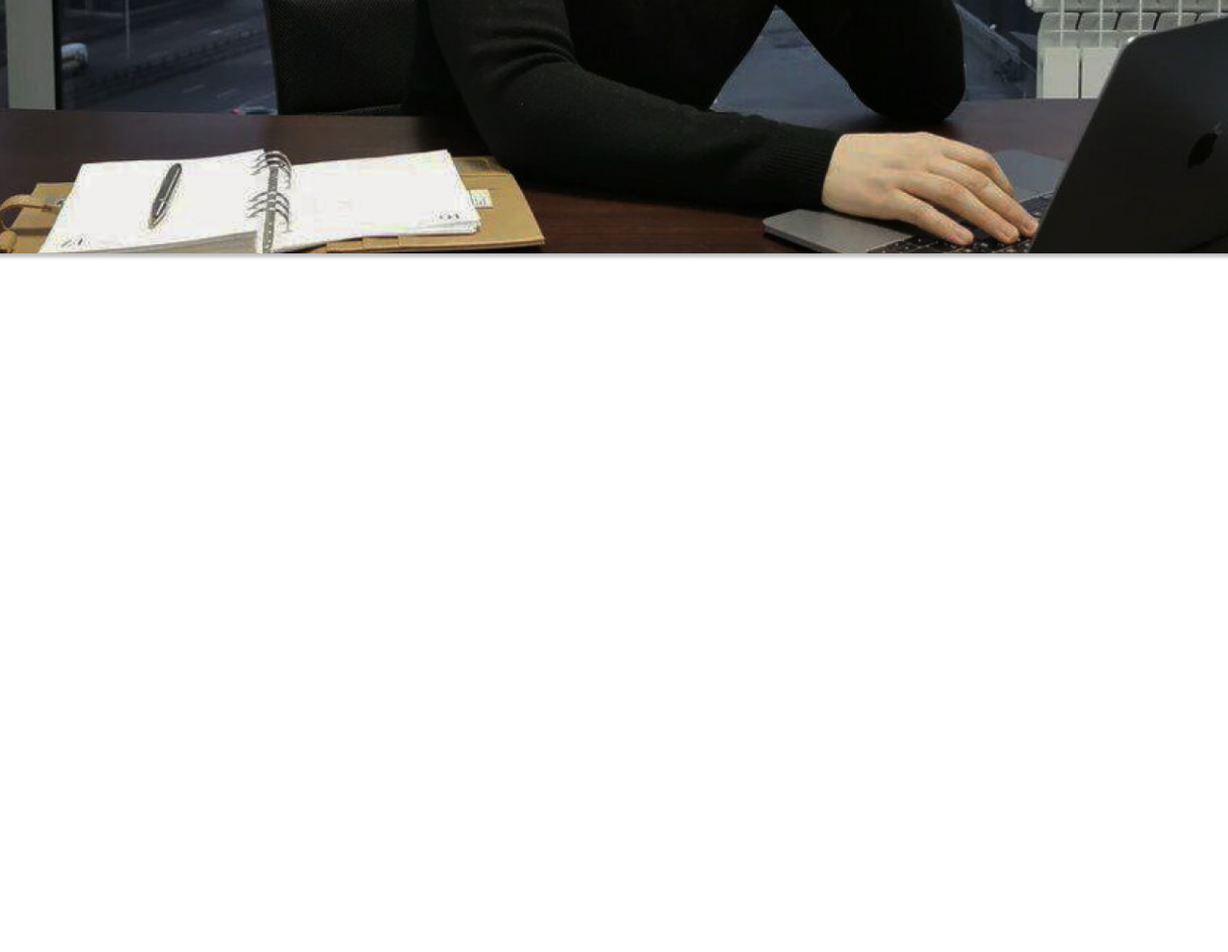
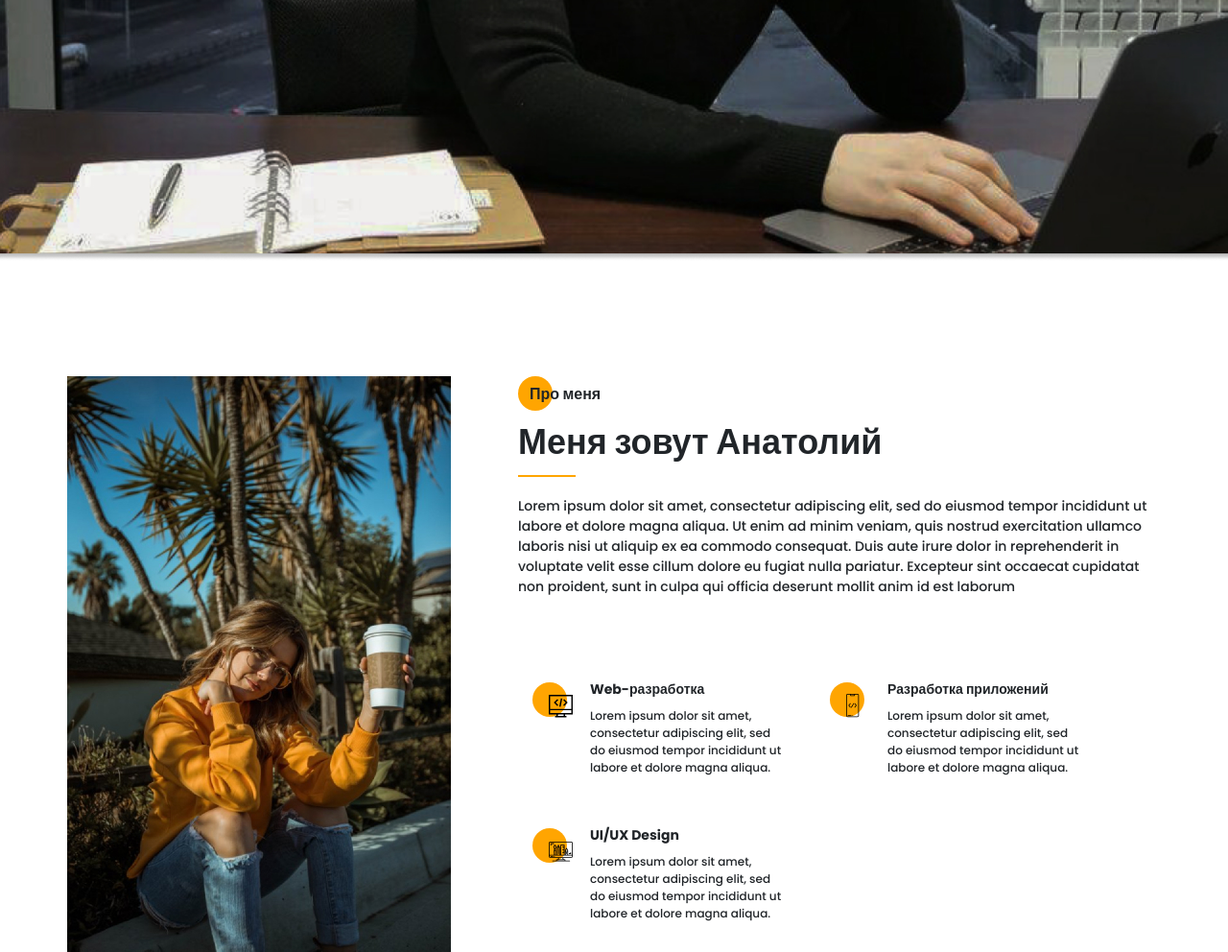
Before and after one commit to avolotovskii/portfolio, a website: page src/index.html in a window 1280 px wide. Shown: the part 528-1520 px from the top of the page at 96% size. Before the commit the page ends 800 px from the top, so only its background shows below. Drawn offline with nearby package versions, Linux system fonts and the light colour scheme; files that its build step writes are made by us from their sources; files whose address does not match are found by name.

Commit message:
Добавляет экран с сеткой на гридах

```diff
--- a/src/index.html
+++ b/src/index.html
@@ -47,16 +47,29 @@
 
 <body>
     <aside class="sidepanel">
-        <a href="#" class="sidepanel__link"><svg width="20" height="20" viewBox="0 0 20 20" fill="none" xmlns="http://www.w3.org/2000/svg">
-            <path d="M-7.46167e-07 2.92969L-1.28061e-07 17.0703C-5.74539e-08 18.6856 1.31439 20 2.92969 20L17.0703 20C18.6856 20 20 18.6856 20 17.0703L20 11.1719L12.9297 11.1719L12.9297 13.5156L9.41406 13.5156L9.41406 11.1719L7.03125 11.1719C5.09262 11.1719 3.51562 9.59488 3.51562 7.65625L3.51562 4.10156L7.03125 4.10156L7.03125 7.65625L9.41406 7.65625L9.41406 4.10156L12.9297 4.6875L12.9297 7.65625L20 7.65625L20 2.92969C20 1.31439 18.6856 -8.16774e-07 17.0703 -7.46167e-07L2.92969 -1.28061e-07C1.31439 -5.74539e-08 -8.16774e-07 1.31439 -7.46167e-07 2.92969Z" fill="black"/>
+        <a href="#" class="sidepanel__link"><svg width="20" height="20" viewBox="0 0 20 20" fill="none"
+                xmlns="http://www.w3.org/2000/svg">
+                <path
+                    d="M-7.46167e-07 2.92969L-1.28061e-07 17.0703C-5.74539e-08 18.6856 1.31439 20 2.92969 20L17.0703 20C18.6856 20 20 18.6856 20 17.0703L20 11.1719L12.9297 11.1719L12.9297 13.5156L9.41406 13.5156L9.41406 11.1719L7.03125 11.1719C5.09262 11.1719 3.51562 9.59488 3.51562 7.65625L3.51562 4.10156L7.03125 4.10156L7.03125 7.65625L9.41406 7.65625L9.41406 4.10156L12.9297 4.6875L12.9297 7.65625L20 7.65625L20 2.92969C20 1.31439 18.6856 -8.16774e-07 17.0703 -7.46167e-07L2.92969 -1.28061e-07C1.31439 -5.74539e-08 -8.16774e-07 1.31439 -7.46167e-07 2.92969Z"
+                    fill="black" />
             </svg></a>
-        <a href="#" class="sidepanel__link"><svg width="20" height="20" viewBox="0 0 20 20" fill="none" xmlns="http://www.w3.org/2000/svg">
-            <path d="M-6.01032e-07 6.25L-2.73196e-07 13.75C-1.22337e-07 17.2012 2.79875 20 6.25 20L13.75 20C17.2013 20 20 17.2012 20 13.75L20 6.25C20 2.79875 17.2012 -7.51891e-07 13.75 -6.01032e-07L6.25 -2.73196e-07C2.79875 -1.22337e-07 -7.51891e-07 2.79875 -6.01032e-07 6.25ZM13.75 1.875C16.1625 1.875 18.125 3.8375 18.125 6.25L18.125 13.75C18.125 16.1625 16.1625 18.125 13.75 18.125L6.25 18.125C3.8375 18.125 1.875 16.1625 1.875 13.75L1.875 6.25C1.875 3.8375 3.8375 1.875 6.25 1.875L13.75 1.875Z" fill="black"/>
-            <path d="M5 10C5 12.7612 7.23875 15 10 15C12.7613 15 15 12.7612 15 10C15 7.23875 12.7612 5 10 5C7.23875 5 5 7.23875 5 10ZM13.125 10C13.125 11.7225 11.7225 13.125 10 13.125C8.27625 13.125 6.875 11.7225 6.875 10C6.875 8.2775 8.27625 6.875 10 6.875C11.7225 6.875 13.125 8.2775 13.125 10Z" fill="black"/>
-            <path d="M5.29123 4.625C5.29123 4.25704 4.99295 3.95875 4.62499 3.95875C4.25703 3.95875 3.95874 4.25704 3.95874 4.625C3.95874 4.99296 4.25703 5.29125 4.62499 5.29125C4.99295 5.29125 5.29123 4.99296 5.29123 4.625Z" fill="black"/>
+        <a href="#" class="sidepanel__link"><svg width="20" height="20" viewBox="0 0 20 20" fill="none"
+                xmlns="http://www.w3.org/2000/svg">
+                <path
+                    d="M-6.01032e-07 6.25L-2.73196e-07 13.75C-1.22337e-07 17.2012 2.79875 20 6.25 20L13.75 20C17.2013 20 20 17.2012 20 13.75L20 6.25C20 2.79875 17.2012 -7.51891e-07 13.75 -6.01032e-07L6.25 -2.73196e-07C2.79875 -1.22337e-07 -7.51891e-07 2.79875 -6.01032e-07 6.25ZM13.75 1.875C16.1625 1.875 18.125 3.8375 18.125 6.25L18.125 13.75C18.125 16.1625 16.1625 18.125 13.75 18.125L6.25 18.125C3.8375 18.125 1.875 16.1625 1.875 13.75L1.875 6.25C1.875 3.8375 3.8375 1.875 6.25 1.875L13.75 1.875Z"
+                    fill="black" />
+                <path
+                    d="M5 10C5 12.7612 7.23875 15 10 15C12.7613 15 15 12.7612 15 10C15 7.23875 12.7612 5 10 5C7.23875 5 5 7.23875 5 10ZM13.125 10C13.125 11.7225 11.7225 13.125 10 13.125C8.27625 13.125 6.875 11.7225 6.875 10C6.875 8.2775 8.27625 6.875 10 6.875C11.7225 6.875 13.125 8.2775 13.125 10Z"
+                    fill="black" />
+                <path
+                    d="M5.29123 4.625C5.29123 4.25704 4.99295 3.95875 4.62499 3.95875C4.25703 3.95875 3.95874 4.25704 3.95874 4.625C3.95874 4.99296 4.25703 5.29125 4.62499 5.29125C4.99295 5.29125 5.29123 4.99296 5.29123 4.625Z"
+                    fill="black" />
             </svg></a>
-        <a href="#" class="sidepanel__link"><svg width="19" height="20" viewBox="0 0 19 20" fill="none" xmlns="http://www.w3.org/2000/svg">
-            <path d="M-4.37114e-07 9.99951C-1.95608e-07 15.5245 4.36167 19.9995 9.74107 19.9995C14.0457 19.9995 17.6962 17.1345 18.9832 13.162C19.0749 12.662 18.7734 12.4787 18.5148 12.4787C18.2835 12.4787 17.6706 12.487 16.8585 12.4912C17.4459 15.2728 15.5517 15.8595 15.5517 15.8595C14.4274 16.3145 14.1267 16.972 14.1267 16.972C13.5228 17.8778 13.5352 16.902 13.5352 16.902C13.603 15.8978 14.5389 15.3703 14.5389 15.3703C16.0283 14.4787 15.5979 13.0295 15.3493 12.4578C14.719 12.3678 14.2903 12.1103 14.0466 11.8245C13.8029 14.0453 12.9652 16.3795 9.23304 16.3795C8.16988 16.3795 7.30085 15.992 6.61933 15.3503C6.37316 15.4628 5.3827 15.8003 4.04116 15.2628C4.04116 15.2628 3.78012 14.4253 5.03988 12.5128C4.82345 11.7128 4.71606 10.8628 4.7111 10.0128C4.71606 9.16284 4.82345 8.31285 5.03988 7.51284C3.78012 5.61285 4.04116 4.77535 4.04116 4.77535C5.3827 4.23785 6.37316 4.57534 6.61933 4.67535C7.30085 4.03785 8.16988 3.65035 9.23304 3.65035C12.9752 3.65035 13.7987 5.98784 14.0383 8.21284C14.3307 7.86284 14.928 7.53784 15.8408 7.53784C17.1444 7.53784 18.1918 7.55034 18.5082 7.55034C18.7635 7.55034 19.0683 7.37534 18.9708 6.86284C17.692 2.86201 14.0391 -0.000488895 9.74107 -0.000488707C4.36167 -0.000488472 -6.7851e-07 4.47701 -4.37114e-07 9.99951Z" fill="#212121"/>
+        <a href="#" class="sidepanel__link"><svg width="19" height="20" viewBox="0 0 19 20" fill="none"
+                xmlns="http://www.w3.org/2000/svg">
+                <path
+                    d="M-4.37114e-07 9.99951C-1.95608e-07 15.5245 4.36167 19.9995 9.74107 19.9995C14.0457 19.9995 17.6962 17.1345 18.9832 13.162C19.0749 12.662 18.7734 12.4787 18.5148 12.4787C18.2835 12.4787 17.6706 12.487 16.8585 12.4912C17.4459 15.2728 15.5517 15.8595 15.5517 15.8595C14.4274 16.3145 14.1267 16.972 14.1267 16.972C13.5228 17.8778 13.5352 16.902 13.5352 16.902C13.603 15.8978 14.5389 15.3703 14.5389 15.3703C16.0283 14.4787 15.5979 13.0295 15.3493 12.4578C14.719 12.3678 14.2903 12.1103 14.0466 11.8245C13.8029 14.0453 12.9652 16.3795 9.23304 16.3795C8.16988 16.3795 7.30085 15.992 6.61933 15.3503C6.37316 15.4628 5.3827 15.8003 4.04116 15.2628C4.04116 15.2628 3.78012 14.4253 5.03988 12.5128C4.82345 11.7128 4.71606 10.8628 4.7111 10.0128C4.71606 9.16284 4.82345 8.31285 5.03988 7.51284C3.78012 5.61285 4.04116 4.77535 4.04116 4.77535C5.3827 4.23785 6.37316 4.57534 6.61933 4.67535C7.30085 4.03785 8.16988 3.65035 9.23304 3.65035C12.9752 3.65035 13.7987 5.98784 14.0383 8.21284C14.3307 7.86284 14.928 7.53784 15.8408 7.53784C17.1444 7.53784 18.1918 7.55034 18.5082 7.55034C18.7635 7.55034 19.0683 7.37534 18.9708 6.86284C17.692 2.86201 14.0391 -0.000488895 9.74107 -0.000488707C4.36167 -0.000488472 -6.7851e-07 4.47701 -4.37114e-07 9.99951Z"
+                    fill="#212121" />
             </svg></a>
         <div class="sidepanel__divider"></div>
         <div class="sidepanel__text"><span>Cоциальные сети</span></div>
@@ -78,18 +91,31 @@
                 </ul>
             </nav>
             <div class="menu__social">
-                <a href=""><svg width="20" height="19" viewBox="0 0 20 19" fill="none" xmlns="http://www.w3.org/2000/svg">
-                    <path d="M10 0C4.475 0 0 4.36167 0 9.74107C0 14.0457 2.865 17.6962 6.8375 18.9832C7.3375 19.0749 7.52083 18.7734 7.52083 18.5148C7.52083 18.2835 7.5125 17.6706 7.50833 16.8585C4.72667 17.4459 4.14 15.5517 4.14 15.5517C3.685 14.4274 3.0275 14.1267 3.0275 14.1267C2.12167 13.5228 3.0975 13.5352 3.0975 13.5352C4.10167 13.603 4.62917 14.5389 4.62917 14.5389C5.52083 16.0283 6.97 15.5979 7.54167 15.3493C7.63167 14.719 7.88917 14.2903 8.175 14.0466C5.95417 13.8029 3.62 12.9652 3.62 9.23304C3.62 8.16988 4.0075 7.30085 4.64917 6.61934C4.53667 6.37317 4.19917 5.3827 4.73667 4.04116C4.73667 4.04116 5.57417 3.78012 7.48667 5.03988C8.28667 4.82345 9.13667 4.71606 9.98667 4.7111C10.8367 4.71606 11.6867 4.82345 12.4867 5.03988C14.3867 3.78012 15.2242 4.04116 15.2242 4.04116C15.7617 5.3827 15.4242 6.37317 15.3242 6.61934C15.9617 7.30085 16.3492 8.16988 16.3492 9.23304C16.3492 12.9752 14.0117 13.7987 11.7867 14.0383C12.1367 14.3307 12.4617 14.928 12.4617 15.8408C12.4617 17.1444 12.4492 18.1918 12.4492 18.5082C12.4492 18.7635 12.6242 19.0683 13.1367 18.9708C17.1375 17.692 20 14.0391 20 9.74107C20 4.36167 15.5225 0 10 0Z" fill="#212121"/>
+                <a href=""><svg width="20" height="19" viewBox="0 0 20 19" fill="none"
+                        xmlns="http://www.w3.org/2000/svg">
+                        <path
+                            d="M10 0C4.475 0 0 4.36167 0 9.74107C0 14.0457 2.865 17.6962 6.8375 18.9832C7.3375 19.0749 7.52083 18.7734 7.52083 18.5148C7.52083 18.2835 7.5125 17.6706 7.50833 16.8585C4.72667 17.4459 4.14 15.5517 4.14 15.5517C3.685 14.4274 3.0275 14.1267 3.0275 14.1267C2.12167 13.5228 3.0975 13.5352 3.0975 13.5352C4.10167 13.603 4.62917 14.5389 4.62917 14.5389C5.52083 16.0283 6.97 15.5979 7.54167 15.3493C7.63167 14.719 7.88917 14.2903 8.175 14.0466C5.95417 13.8029 3.62 12.9652 3.62 9.23304C3.62 8.16988 4.0075 7.30085 4.64917 6.61934C4.53667 6.37317 4.19917 5.3827 4.73667 4.04116C4.73667 4.04116 5.57417 3.78012 7.48667 5.03988C8.28667 4.82345 9.13667 4.71606 9.98667 4.7111C10.8367 4.71606 11.6867 4.82345 12.4867 5.03988C14.3867 3.78012 15.2242 4.04116 15.2242 4.04116C15.7617 5.3827 15.4242 6.37317 15.3242 6.61934C15.9617 7.30085 16.3492 8.16988 16.3492 9.23304C16.3492 12.9752 14.0117 13.7987 11.7867 14.0383C12.1367 14.3307 12.4617 14.928 12.4617 15.8408C12.4617 17.1444 12.4492 18.1918 12.4492 18.5082C12.4492 18.7635 12.6242 19.0683 13.1367 18.9708C17.1375 17.692 20 14.0391 20 9.74107C20 4.36167 15.5225 0 10 0Z"
+                            fill="#212121" />
                     </svg></a>
-                <a href=""><svg width="20" height="20" viewBox="0 0 20 20" fill="none" xmlns="http://www.w3.org/2000/svg">
-                    <path d="M13.7495 0L6.24951 0C2.79826 0 -0.000488281 2.79875 -0.000488281 6.25L-0.000488281 13.75C-0.000488281 17.2013 2.79826 20 6.24951 20L13.7495 20C17.2008 20 19.9995 17.2013 19.9995 13.75L19.9995 6.25C19.9995 2.79875 17.2008 0 13.7495 0ZM18.1245 13.75C18.1245 16.1625 16.162 18.125 13.7495 18.125L6.24951 18.125C3.83701 18.125 1.87451 16.1625 1.87451 13.75L1.87451 6.25C1.87451 3.8375 3.83701 1.875 6.24951 1.875L13.7495 1.875C16.162 1.875 18.1245 3.8375 18.1245 6.25L18.1245 13.75Z" fill="black"/>
-                    <path d="M9.99951 5C7.23826 5 4.99951 7.23875 4.99951 10C4.99951 12.7613 7.23826 15 9.99951 15C12.7608 15 14.9995 12.7613 14.9995 10C14.9995 7.23875 12.7608 5 9.99951 5ZM9.99951 13.125C8.27701 13.125 6.87451 11.7225 6.87451 10C6.87451 8.27625 8.27701 6.875 9.99951 6.875C11.722 6.875 13.1245 8.27625 13.1245 10C13.1245 11.7225 11.722 13.125 9.99951 13.125Z" fill="black"/>
-                    <path d="M15.3745 5.29123C15.7425 5.29123 16.0408 4.99295 16.0408 4.62499C16.0408 4.25703 15.7425 3.95874 15.3745 3.95874C15.0065 3.95874 14.7083 4.25703 14.7083 4.62499C14.7083 4.99295 15.0065 5.29123 15.3745 5.29123Z" fill="black"/>
+                <a href=""><svg width="20" height="20" viewBox="0 0 20 20" fill="none"
+                        xmlns="http://www.w3.org/2000/svg">
+                        <path
+                            d="M13.7495 0L6.24951 0C2.79826 0 -0.000488281 2.79875 -0.000488281 6.25L-0.000488281 13.75C-0.000488281 17.2013 2.79826 20 6.24951 20L13.7495 20C17.2008 20 19.9995 17.2013 19.9995 13.75L19.9995 6.25C19.9995 2.79875 17.2008 0 13.7495 0ZM18.1245 13.75C18.1245 16.1625 16.162 18.125 13.7495 18.125L6.24951 18.125C3.83701 18.125 1.87451 16.1625 1.87451 13.75L1.87451 6.25C1.87451 3.8375 3.83701 1.875 6.24951 1.875L13.7495 1.875C16.162 1.875 18.1245 3.8375 18.1245 6.25L18.1245 13.75Z"
+                            fill="black" />
+                        <path
+                            d="M9.99951 5C7.23826 5 4.99951 7.23875 4.99951 10C4.99951 12.7613 7.23826 15 9.99951 15C12.7608 15 14.9995 12.7613 14.9995 10C14.9995 7.23875 12.7608 5 9.99951 5ZM9.99951 13.125C8.27701 13.125 6.87451 11.7225 6.87451 10C6.87451 8.27625 8.27701 6.875 9.99951 6.875C11.722 6.875 13.1245 8.27625 13.1245 10C13.1245 11.7225 11.722 13.125 9.99951 13.125Z"
+                            fill="black" />
+                        <path
+                            d="M15.3745 5.29123C15.7425 5.29123 16.0408 4.99295 16.0408 4.62499C16.0408 4.25703 15.7425 3.95874 15.3745 3.95874C15.0065 3.95874 14.7083 4.25703 14.7083 4.62499C14.7083 4.99295 15.0065 5.29123 15.3745 5.29123Z"
+                            fill="black" />
                     </svg></a>
-                <a href=""><svg width="20" height="20" viewBox="0 0 20 20" fill="none" xmlns="http://www.w3.org/2000/svg">
-                    <path d="M17.0698 0L2.9292 0C1.3139 0 -0.000488281 1.31439 -0.000488281 2.92969L-0.000488281 17.0703C-0.000488281 18.6856 1.3139 20 2.9292 20L8.82764 20L8.82764 12.9297L6.48389 12.9297L6.48389 9.41406L8.82764 9.41406L8.82764 7.03125C8.82764 5.09262 10.4046 3.51563 12.3433 3.51563L15.8979 3.51563L15.8979 7.03125L12.3433 7.03125L12.3433 9.41406L15.8979 9.41406L15.312 12.9297L12.3433 12.9297L12.3433 20L17.0698 20C18.6851 20 19.9995 18.6856 19.9995 17.0703L19.9995 2.92969C19.9995 1.31439 18.6851 0 17.0698 0Z" fill="black"/>
+                <a href=""><svg width="20" height="20" viewBox="0 0 20 20" fill="none"
+                        xmlns="http://www.w3.org/2000/svg">
+                        <path
+                            d="M17.0698 0L2.9292 0C1.3139 0 -0.000488281 1.31439 -0.000488281 2.92969L-0.000488281 17.0703C-0.000488281 18.6856 1.3139 20 2.9292 20L8.82764 20L8.82764 12.9297L6.48389 12.9297L6.48389 9.41406L8.82764 9.41406L8.82764 7.03125C8.82764 5.09262 10.4046 3.51563 12.3433 3.51563L15.8979 3.51563L15.8979 7.03125L12.3433 7.03125L12.3433 9.41406L15.8979 9.41406L15.312 12.9297L12.3433 12.9297L12.3433 20L17.0698 20C18.6851 20 19.9995 18.6856 19.9995 17.0703L19.9995 2.92969C19.9995 1.31439 18.6851 0 17.0698 0Z"
+                            fill="black" />
                     </svg>
-                    </a>
+                </a>
             </div>
         </div>
         <div class="menu__overlay"></div>
@@ -101,7 +127,7 @@
             <span></span>
         </div>
         <div class="container">
-            <div class="title title_fx16 promo__subtitle">Меня зовут Анатолий Волотовский</div>
+            <div class="title title_fs16 promo__subtitle">Меня зовут Анатолий Волотовский</div>
             <h1 class="title_fs48 promo__title">Я web-разработчик из города Санкт-Петербург</h1>
             <div class="promo__btns">
                 <a href="#" class="promo__link btn">Портфолио</a>
@@ -109,6 +135,57 @@
             </div>
         </div>
     </section>
+    <section class="about">
+        <div class="container">
+            <div class="about__wrapper">
+                <div class="about__img">
+                    <img src="img/main_photo.jpg" alt="Photo">
+
+                </div>
+                <div class="about__info ">
+                    <h2 class="title title_fs16 about__title ">Про меня</h2>
+                    <div class="about__subtitle title title_fs36px ">Меня зовут Анатолий</div>
+                    <div class="line "></div>
+                    <p class="about__text ">Lorem ipsum dolor sit amet, consectetur adipiscing elit, sed do eiusmod tempor incididunt ut labore et dolore magna aliqua. Ut enim ad minim veniam, quis nostrud exercitation ullamco laboris nisi ut aliquip ex ea commodo consequat.
+                        Duis aute irure dolor in reprehenderit in voluptate velit esse cillum dolore eu fugiat nulla pariatur. Excepteur sint occaecat cupidatat non proident, sunt in culpa qui officia deserunt mollit anim id est laborum</p>
+                </div>
+                <div class="about__skills ">
+                    <div class="skill ">
+                        <div class="skill__cercle ">
+                            <img src="icons/about_me/web_development.svg " alt="web_development ">
+                        </div>
+                        <div>
+                            <h3 class="skill__title ">Web-разработка</h3>
+                            <p class="skill__info ">Lorem ipsum dolor sit amet, consectetur adipiscing elit, sed do eiusmod tempor incididunt ut labore et dolore magna aliqua.</p>
+                        </div>
+                    </div>
+                    <div class="skill ">
+                        <div class="skill__cercle ">
+                            <img src="icons/about_me/mobile_dev.svg " alt="web_development ">
+
+                        </div>
+                        <div>
+                            <h3 class="skill__title ">Разработка приложений</h3>
+                            <p class="skill__info ">Lorem ipsum dolor sit amet, consectetur adipiscing elit, sed do eiusmod tempor incididunt ut labore et dolore magna aliqua.</p>
+
+                        </div>
+                    </div>
+                    <div class="skill ">
+                        <div class="skill__cercle">
+                            <img src="icons/about_me/design.svg" alt="web_development ">
+
+                        </div>
+                        <div>
+                            <h3 class="skill__title">UI/UX Design</h3>
+                            <p class="skill__info">Lorem ipsum dolor sit amet, consectetur adipiscing elit, sed do eiusmod tempor incididunt ut labore et dolore magna aliqua.</p>
+
+                        </div>
+                    </div>
+                </div>
+            </div>
+        </div>
+    </section>
+
     <script src="js/script.js"></script>
 </body>
 
--- /dev/null
+++ b/src/sass/blocks/_about.scss
@@ -0,0 +1,65 @@
+.about {
+    padding-top: 120px;
+    &__wrapper {
+        display: grid;
+        grid-template-columns: 400px 670px;
+        grid-template-rows: minmax(245px auto) minmax(255px auto);
+        grid-auto-rows: minmax(245px auto);
+        column-gap: 70px;
+        row-gap: 40px;
+    }
+    &__img {
+        grid-row: 1/3;
+        img {
+            width: 100%;
+        }
+    }
+    &__info {
+        padding-top: 6px;
+        .line {
+            margin-top: 4px;
+        }
+    }
+    &__title {
+        position: relative;
+        @include before-circle;
+        padding-left: 12px;
+        padding-top: 1px;
+    }
+    &__skills {
+        grid-column: 2/3;
+        display: grid;
+        grid-template: repeat(2, minmax(115px, auto)) / repeat(2, 260px);
+        grid-auto-rows: 1fr;
+        column-gap: 50px;
+        row-gap: 20px;
+        .skill {
+            display: grid;
+            grid-template-columns: 40px 200px;
+            column-gap: 20px;
+            padding-left: 15px;
+            &__cercle {
+                position: relative;
+                padding: 15px 0 0 17px;
+                @include before-circle;
+                &:before {
+                    top: 3px;
+                }
+            }
+            &__title {
+                font-weight: 700;
+                font-size: 14px;
+                line-height: 21px;
+            }
+            &__info {
+                font-size: 12px;
+                line-height: 18px;
+            }
+        }
+    }
+    &__text {
+        font-size: 14px;
+        line-height: 21px;
+        margin-top: 20px;
+    }
+}
--- a/src/sass/blocks/_title.scss
+++ b/src/sass/blocks/_title.scss
@@ -2,15 +2,18 @@
     font-weight: 700;
     font-size: 36px;
     line-height: 60px;
-    &_fx14 {
+    &_fs14 {
         font-size: 14;
         line-height: 21px;
     }
-    &_fx16 {
+    &_fs16 {
         font-size: 16px;
         line-height: 24px;
     }
-    &_fz48 {
+    &_fs36 {
+        font-size: 36px;
+    }
+    &_fs48 {
         font-size: 48px;
     }
 }
```
Also changed, not shown: src/sass/style.scss (+8 -1 lines), Photo.jpg (added), dist/css/style.min.css, dist/index.html.
